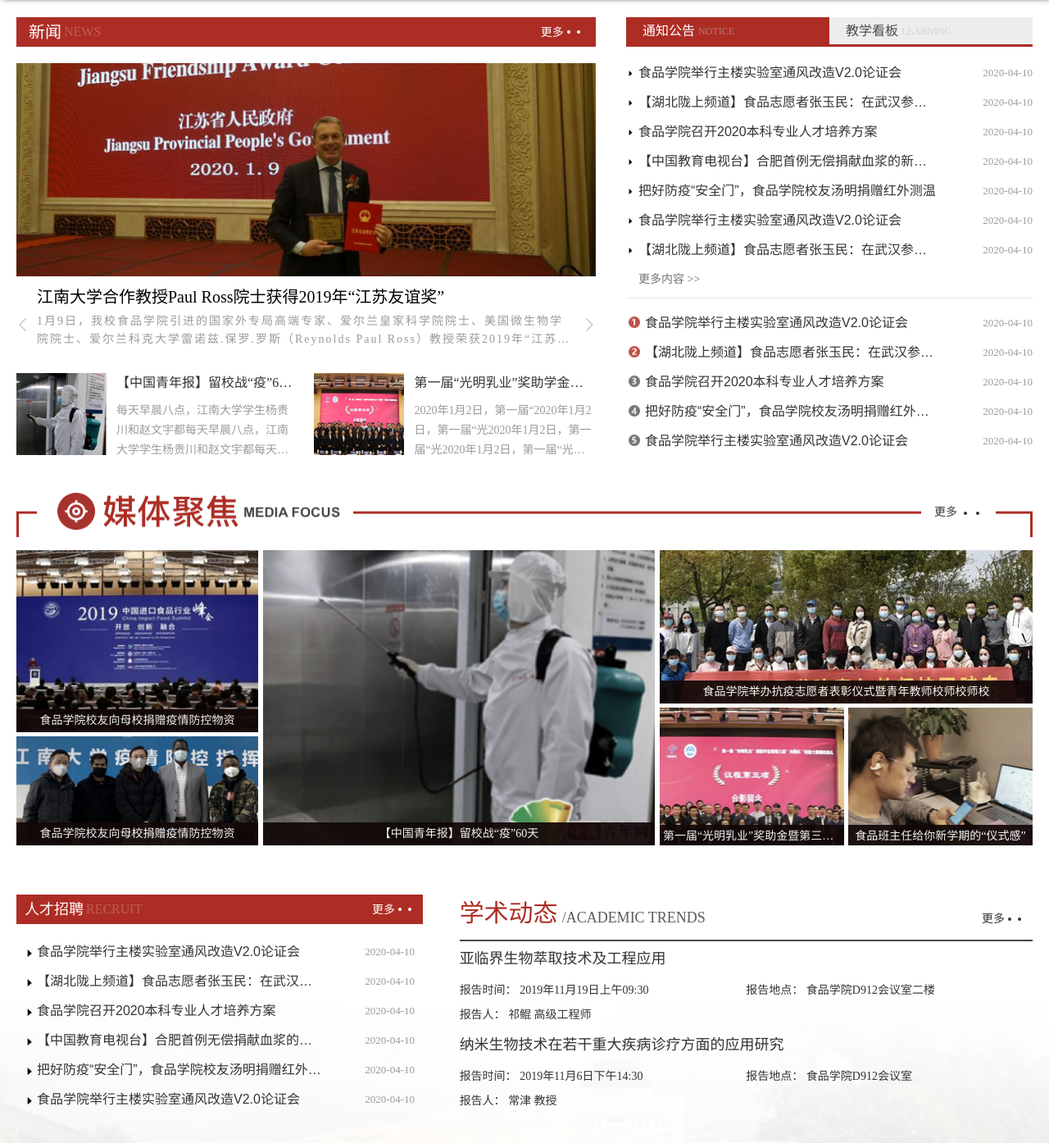
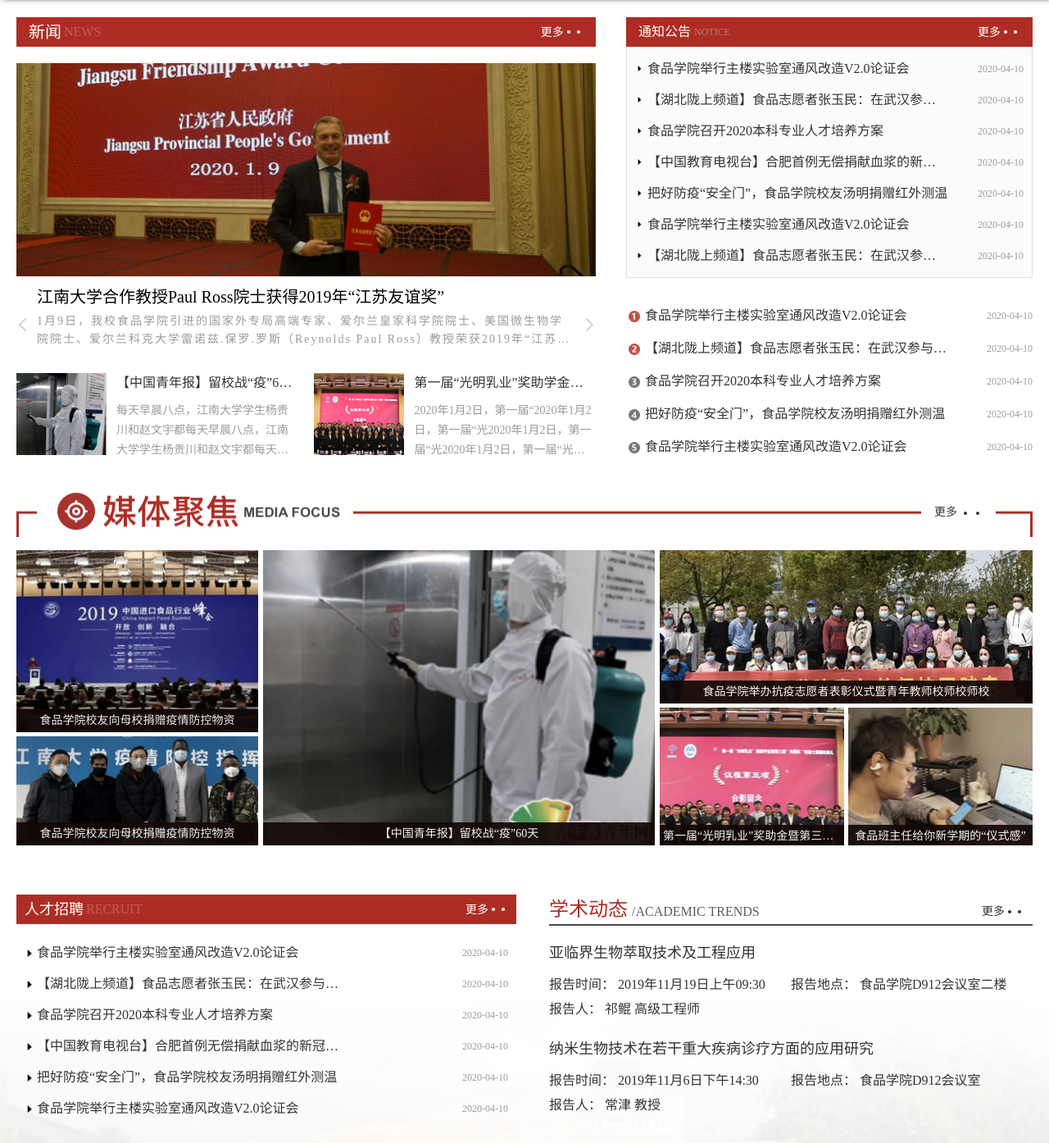
Before and after one commit to wh77572/almight, a plain HTML site: page home/index.html in a window 1280 px wide. Shown: the part 767-2161 px from the top of the page at 82% size. Drawn offline with Linux system fonts and the light colour scheme.

Commit message:
细节调整

```diff
--- a/home/assets/css/home.css
+++ b/home/assets/css/home.css
@@ -101,7 +101,7 @@ button {
 }
 
 .dropdown:hover {
-  background-color: #333131;
+  background-color: #6E6C6C;
 }
 
 .dropdown-menu {
@@ -109,6 +109,9 @@ button {
   box-sizing: border-box;
   width: 570px;
   padding: 25px 15px;
+  background-color: #6E6C6C;
+  border-radius: initial;
+  border: none;
 }
 
 .dropdown-menu li {
@@ -155,12 +158,6 @@ button {
   display: none;
 }
 
-.dropdown-menu {
-  background-color: #333131;
-  border-radius: initial;
-  border: none;
-}
-
 .dropdown-menu > li > a {
   font-family: PingFangSC-Regular;
   font-size: 14px;
@@ -170,7 +167,7 @@ button {
 
 .dropdown-menu > li:hover {
   color: #fff;
-  background-color: rgba(98, 91, 91, 0.18);
+  background-color: #777777;
 }
 
 .font-color {
@@ -204,7 +201,7 @@ button {
   width: 447px;
   height: 68px;
   background-size: 100% 100%;
-  background: url("../images/logo.jpg") no-repeat center center;
+  background: url("../images/logo.png") no-repeat center center;
 }
 
 .padding {
@@ -646,18 +643,27 @@ button {
 .news-header-right-single-span {
   font-family: PingFangSC-Medium;
   font-size: 12px;
+  display: inline-block;
+  margin-left: 4px;
   color: #C0BBBB;
   opacity: 0.54;
 }
 
 .news-right-bottom {
+  box-sizing: border-box;
+  padding: 7px 10px;
+  background-color: #FBFBFB;
+  border: 1px solid #DEDEDE;
+}
 
+.news-right-bottom-text{
+  margin-top: 26px;
 }
 
 .news-right-single-text {
   display: flex;
   box-sizing: border-box;
-  line-height: 36px;
+  line-height: 38px;
   align-items: center;
   padding-left: 15px;
   word-break: keep-all;
@@ -676,8 +682,10 @@ button {
 }
 
 .news-right-single-text-left {
+  font-family: PingFangSC-Regular;
+  font-size: 16px;
   flex: 1;
-  max-width: 76%;
+  max-width: 80%;
   word-break: keep-all;
   white-space: nowrap;
   overflow: hidden;
@@ -686,6 +694,7 @@ button {
 
 .news-another {
   padding-left: 23px;
+  line-height: 40px;
 }
 
 .news-right-single-text:hover {
@@ -712,7 +721,7 @@ button {
   background-size: contain;
   position: absolute;
   left: 3px;
-  top: 10px;
+  top: 14px;
 }
 
 .news-right-single-text-left-icon-two {
@@ -723,7 +732,7 @@ button {
   background-size: contain;
   position: absolute;
   left: 3px;
-  top: 10px;
+  top: 14px;
 }
 
 .news-right-single-text-left-icon-three {
@@ -734,7 +743,7 @@ button {
   background-size: contain;
   position: absolute;
   left: 3px;
-  top: 10px;
+  top: 14px;
 }
 
 .news-right-single-text-left-icon-four {
@@ -745,7 +754,7 @@ button {
   background-size: contain;
   position: absolute;
   left: 3px;
-  top: 10px;
+  top: 14px;
 }
 
 .news-right-single-text-left-icon-five {
@@ -756,12 +765,12 @@ button {
   background-size: contain;
   position: absolute;
   left: 3px;
-  top: 10px;
+  top: 14px;
 }
 
 .news-right-single-text-right {
   font-family: PingFangSC-Regular;
-  font-size: 13px;
+  font-size: 12px;
   color: #9B9B9B;
   text-align: right;
   line-height: 40px;
@@ -996,8 +1005,8 @@ button {
 }
 
 .person-wrapper-left {
-  width: 40%;
-  margin-right: 3.6%;
+  width: 610px;
+  margin-right: 40px;
 }
 
 .person-left-wrapper-header {
@@ -1019,27 +1028,26 @@ button {
 }
 
 .person-wrapper-right {
-  width: 56.4%;
+  flex: 1;
 }
 
 .person-wrapper-right-header {
   box-sizing: border-box;
   display: flex;
   align-items: flex-end;
-  padding-bottom: 10px;
   border-bottom: 2px solid #4A4A4A;
   position: relative;
 }
 
 .person-wrapper-right-header-red {
   font-family: PingFangSC-Medium;
-  font-size: 30px;
+  font-size: 24px;
   color: #AD2D25;
 }
 
 .person-wrapper-right-header-text {
   font-family: PingFangSC-Medium;
-  font-size: 18px;
+  font-size: 16px;
   margin: 0 0 3px 5px;
   opacity: 0.8;
 }
@@ -1062,11 +1070,11 @@ button {
 }
 
 .person-wrapper-right-bottom {
-  margin-top: 8px;
+  margin-top: 20px;
 }
 
 .person-wrapper-right-bottom-title {
-  ont-family: PingFangSC-Semibold;
+  font-family: PingFangSC-Semibold;
   font-size: 18px;
   color: #000000;
   word-break: keep-all;
@@ -1088,7 +1096,7 @@ button {
 
 .person-wrapper-right-bottom-single {
   font-family: PingFangSC-Regular;
-  font-size: 14px;
+  font-size: 16px;
   width: 50%;
   color: #000000;
   line-height: 30px;
@@ -1130,7 +1138,7 @@ button {
   flex-wrap: wrap;
   flex-direction: column;
   text-align: center;
-  margin-right: 23px;
+  margin-right: 20px;
   color: #fff;
   cursor: pointer;
   overflow: hidden;
@@ -1188,7 +1196,7 @@ button {
 
 .bottom-link-wrapper-text {
   font-family: PingFangSC-Regular;
-  font-size: 14px;
+  font-size: 16px;
   line-height: 40px;
   width: 33.3%;
   color: #120807;
--- a/home/assets/js/home.js
+++ b/home/assets/js/home.js
@@ -1,6 +1,9 @@
 var mySwiper = new Swiper('.banner-swiper-wrapper', {
-  autoplay: true,//等同于以下设置
+  autoplay: {
+    delay:5000
+  },
   loop: true,
+  speed:3000,
   navigation: {
     nextEl: '.banner-next',
     prevEl: '.banner-prev',
@@ -23,9 +26,9 @@ var mySwiper2 = new Swiper('.news-swiper-wrapper', {
 
 console.log(window.devicePixelRatio);
 
-$(".news-header-right-single").mouseover(function () {
-  $(this).addClass("news-header-active-color").siblings('.news-header-right-single').removeClass("news-header-active-color");
-});
+// $(".news-header-right-single").mouseover(function () {
+//   $(this).addClass("news-header-active-color").siblings('.news-header-right-single').removeClass("news-header-active-color");
+// });
 
 //鼠标滑过pagination控制swiper切换
 for (i = 0; i < mySwiper.pagination.bullets.length; i++) {
--- a/home/index.html
+++ b/home/index.html
@@ -287,15 +287,22 @@
       </div>
 
       <div class="news-right-wrapper">
-        <div class="news-right-header">
-          <div class="news-header-right-single news-header-active-color">
-            <p class="news-header-right-single-p">通知公告</p>
-            <span class="news-header-right-single-span">NOTICE</span>
-          </div>
-          <div class="news-header-right-single">
-            <p class="news-header-right-single-p">教学看板</p>
-            <span class="news-header-right-single-span">LEARNING</span>
-          </div>
+<!--        <div class="news-right-header">-->
+<!--          <div class="news-header-right-single news-header-active-color">-->
+<!--            <p class="news-header-right-single-p">通知公告</p>-->
+<!--            <span class="news-header-right-single-span">NOTICE</span>-->
+<!--          </div>-->
+<!--          <div class="news-header-right-single">-->
+<!--            <p class="news-header-right-single-p">教学看板</p>-->
+<!--            <span class="news-header-right-single-span">LEARNING</span>-->
+<!--          </div>-->
+<!--        </div>-->
+        <div class="news-left-wrapper-header">
+          <p class="news-header-right-single-p">通知公告</p>
+          <span class="news-header-right-single-span">NOTICE</span>
+          <a href="#" class="news-left-wrapper-header-more">更多</a>
+          <span class="all-text-more-icon"></span>
+          <span class="all-text-more-icon"></span>
         </div>
 
         <div class="news-right-bottom">
@@ -369,13 +376,13 @@
             </div>
           </div>
 
-          <div class="news-right-single-text">
-            <div class="news-right-single-text-more">
-              更多内容 >>
-            </div>
-          </div>
+<!--          <div class="news-right-single-text">-->
+<!--            <div class="news-right-single-text-more">-->
+<!--              更多内容 >>-->
+<!--            </div>-->
+<!--          </div>-->
 
-          <div class="news-right-single-line"></div>
+<!--          <div class="news-right-single-line"></div>-->
         </div>
 
         <div class="news-right-bottom-text">
```
Also changed, not shown: home/assets/images/logo.png (renamed from home/assets/images/logo.jpg).
